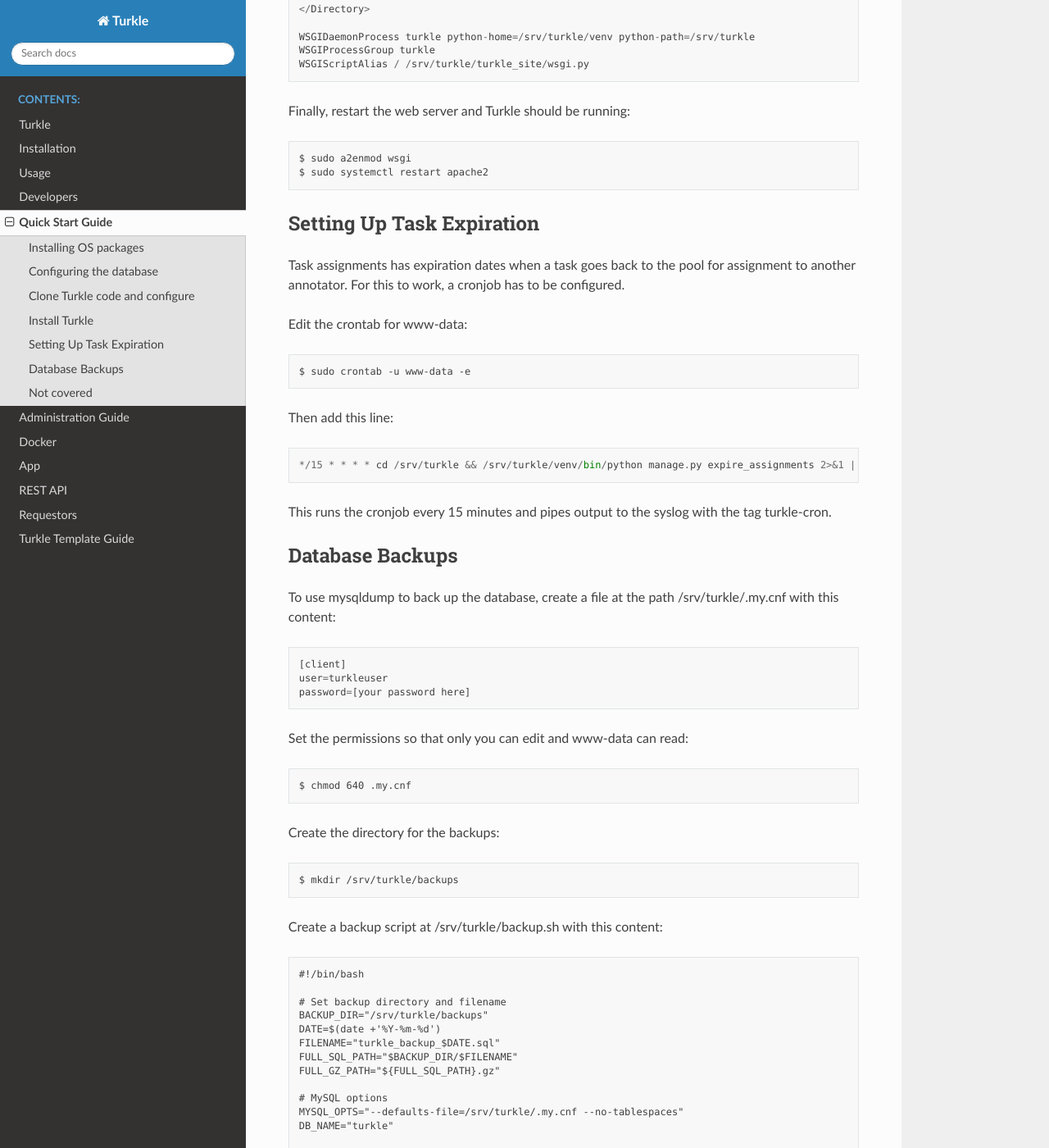
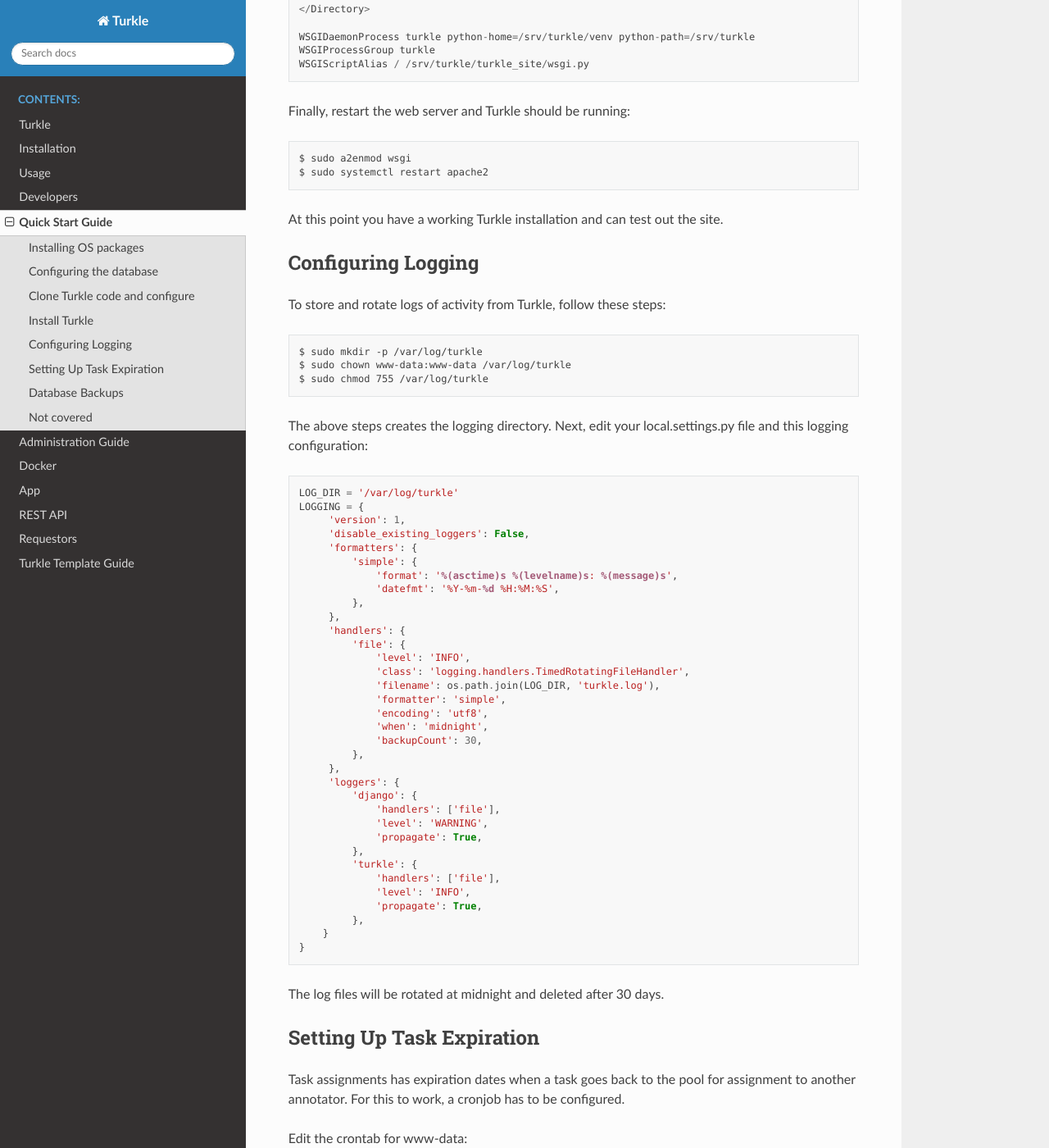
Before and after one commit to hltcoe/turkle, a Sphinx documentation site: the page built from docs/QUICK_START.rst, in a window 1280 px wide and 1400 px high, scrolled down 2651 px. Shown: the whole window at 82% size. Built offline with Sphinx 7.4.7 and the Read the Docs theme 3.1.0, drawn with Linux system fonts in a browser that asks for light colours.

Commit message:
adds logging to quick start guide

```diff
--- a/docs/QUICK_START.rst
+++ b/docs/QUICK_START.rst
@@ -126,6 +126,56 @@
     $ sudo systemctl restart apache2
 
 
+At this point you have a working Turkle installation and can test out the site.
+
+Configuring Logging
+--------------------
+To store and rotate logs of activity from Turkle, follow these steps::
+
+    $ sudo mkdir -p /var/log/turkle
+    $ sudo chown www-data:www-data /var/log/turkle
+    $ sudo chmod 755 /var/log/turkle
+
+The above steps creates the logging directory. Next, edit your local.settings.py file
+and this logging configuration::
+
+    LOG_DIR = '/var/log/turkle'
+    LOGGING = {
+         'version': 1,
+         'disable_existing_loggers': False,
+         'formatters': {
+             'simple': {
+                 'format': '%(asctime)s %(levelname)s: %(message)s',
+                 'datefmt': '%Y-%m-%d %H:%M:%S',
+             },
+         },
+         'handlers': {
+             'file': {
+                 'level': 'INFO',
+                 'class': 'logging.handlers.TimedRotatingFileHandler',
+                 'filename': os.path.join(LOG_DIR, 'turkle.log'),
+                 'formatter': 'simple',
+                 'encoding': 'utf8',
+                 'when': 'midnight',
+                 'backupCount': 30,
+             },
+         },
+         'loggers': {
+             'django': {
+                 'handlers': ['file'],
+                 'level': 'WARNING',
+                 'propagate': True,
+             },
+             'turkle': {
+                 'handlers': ['file'],
+                 'level': 'INFO',
+                 'propagate': True,
+             },
+        }
+    }
+
+The log files will be rotated at midnight and deleted after 30 days.
+
 Setting Up Task Expiration
 ----------------------------
 Task assignments has expiration dates when a task goes back to the pool for
```
